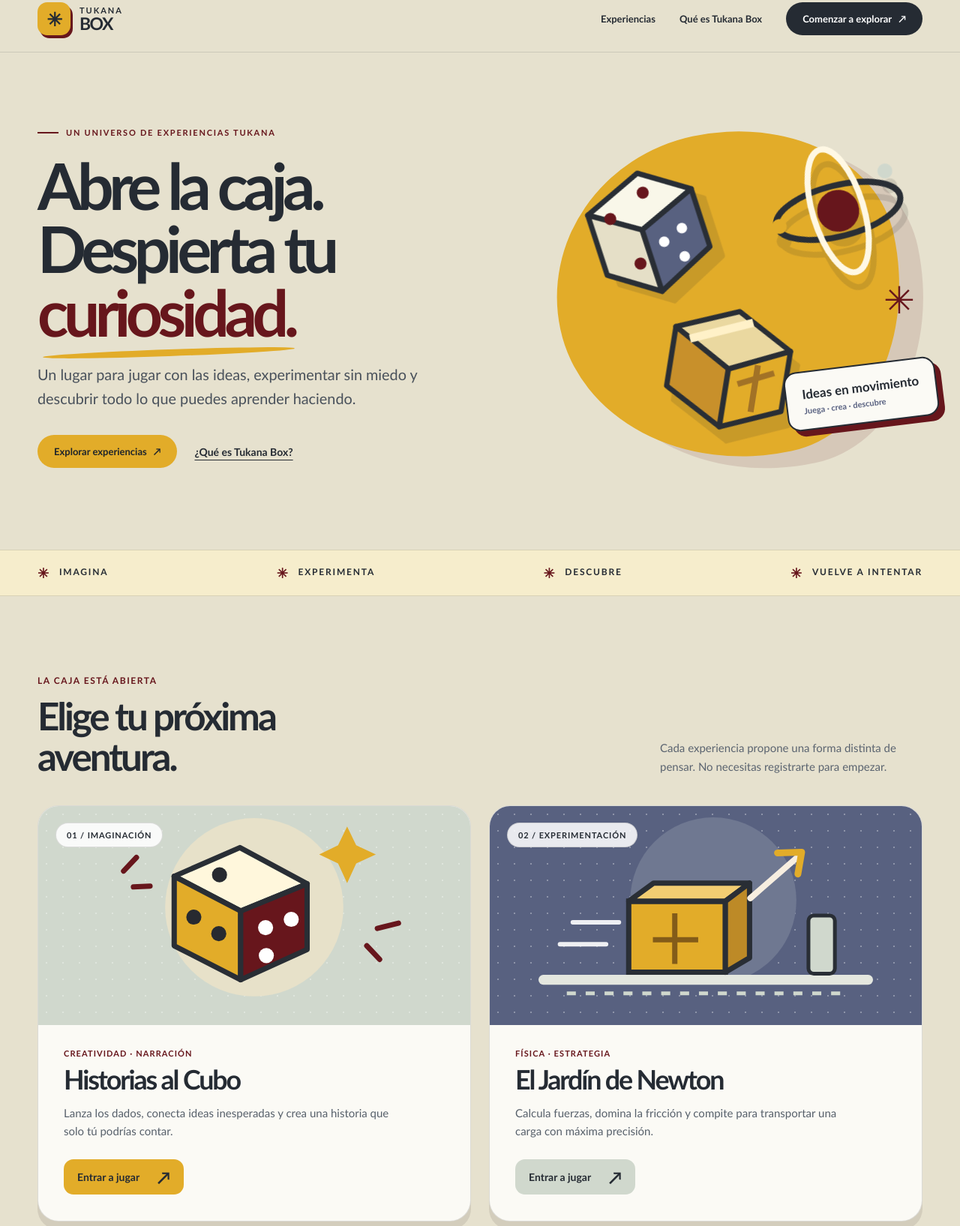
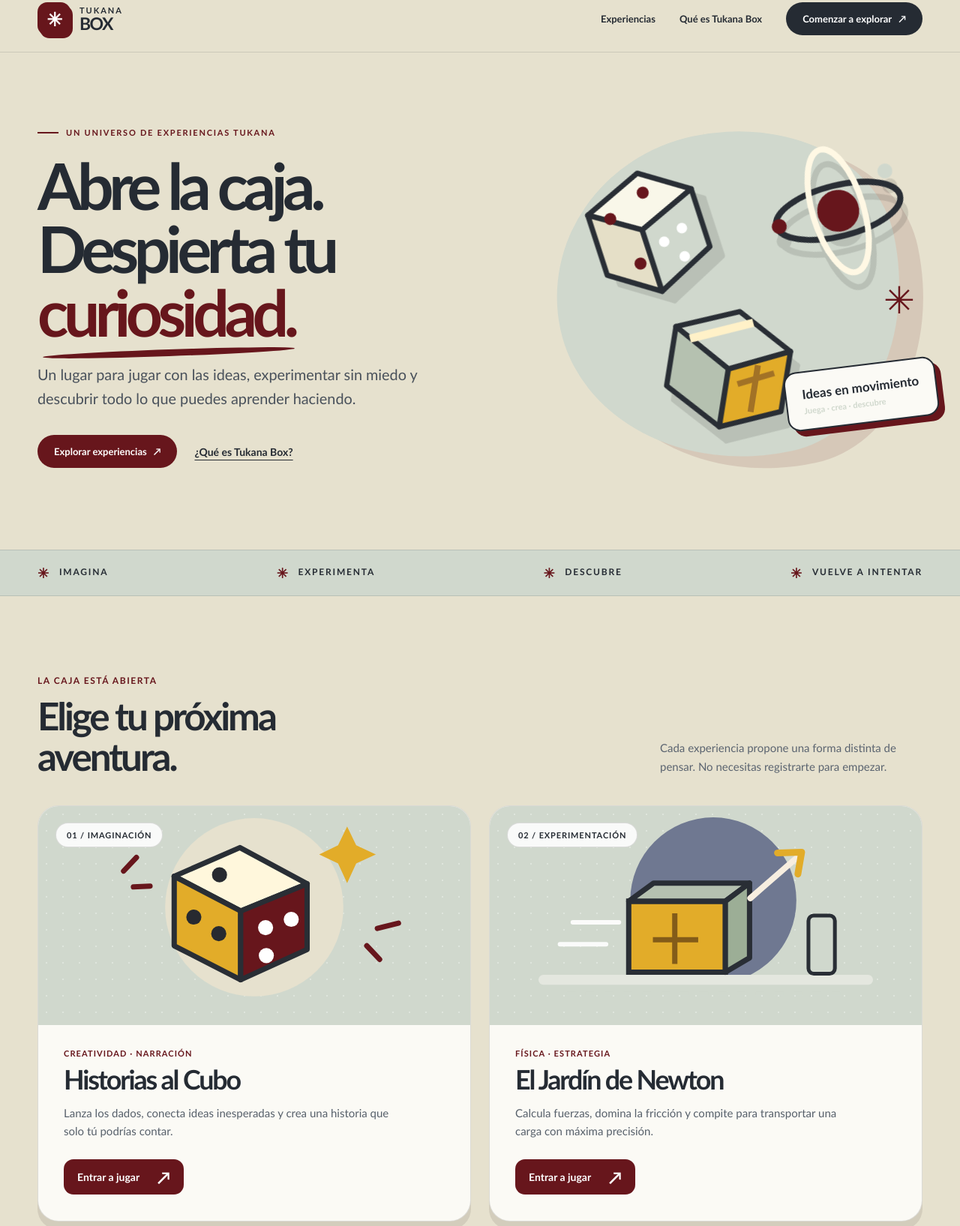
Before and after one commit to juangonzalez0535-ship-it/Tuakana4teachers, a plain HTML site: page index.html in a window 1280 px wide. Shown: the part 19-1654 px from the top of the page at 75% size. Drawn offline with Linux system fonts and the light colour scheme.

Commit message:
design: aplicar paleta Tukana Box beige, verde pálido y rojo profundo

```diff
--- a/index.html
+++ b/index.html
@@ -7,7 +7,7 @@
 <meta name="description" content="Tukana Box: experiencias interactivas para aprender jugando, crear historias, experimentar y descubrir.">
 <title>Tukana Box — Aprender es explorar</title>
 <style>
-:root{--ink:#252b33;--blue:#586180;--yellow:#E2AC29;--red:#67161C;--beige:#E6E1CE;--mint:#D0D8CD;--paper:#fbfaf5;--white:#fff;--line:#d4d0c1}
+:root{--ink:#252b33;--blue:#D0D8CD;--yellow:#67161C;--red:#67161C;--beige:#E6E1CE;--mint:#D0D8CD;--paper:#fbfaf5;--white:#fff;--line:#d4d0c1}
 *{box-sizing:border-box}
 html{scroll-behavior:smooth}
 body{margin:0;background:var(--beige);color:var(--ink);font-family:Montserrat,'Trebuchet MS',Arial,sans-serif;-webkit-font-smoothing:antialiased}
@@ -18,7 +18,7 @@ a:focus-visible{outline:3px solid var(--red);outline-offset:5px}
 header{position:relative;z-index:5;border-bottom:1px solid rgba(37,43,51,.13)}
 .nav{min-height:88px;display:flex;align-items:center;justify-content:space-between;gap:20px}
 .brand{display:flex;align-items:center;gap:12px;text-decoration:none;font-weight:900;font-size:23px;letter-spacing:-.07em}
-.brand-mark{width:44px;height:44px;border-radius:13px;background:var(--yellow);display:grid;place-items:center;color:var(--ink);font-weight:900;font-size:25px;box-shadow:3px 4px 0 var(--red)}
+.brand-mark{width:44px;height:44px;border-radius:13px;background:var(--red);display:grid;place-items:center;color:#fff;font-weight:900;font-size:25px;box-shadow:3px 4px 0 var(--red)}
 .brand .small{font-size:11px;font-weight:750;letter-spacing:.18em;display:block;line-height:1.25}
 .brand .big{display:block;line-height:1}
 nav{display:flex;align-items:center;gap:32px}
@@ -26,7 +26,7 @@ nav a{font-size:13px;font-weight:750;text-decoration:none}
 nav a:hover{color:var(--red)}
 .pill-link{background:var(--ink);color:#fff;border-radius:100px;padding:14px 22px;text-decoration:none;font-weight:800;font-size:13px;display:inline-flex;align-items:center;gap:9px;transition:transform .2s,box-shadow .2s}
 .pill-link:hover{transform:translateY(-3px);box-shadow:0 6px 0 var(--yellow)}
-.pill-link.light{background:var(--yellow);color:#1e242b}
+.pill-link.light{background:var(--red);color:#fff}
 .hero{padding:78px 0 95px;overflow:hidden}
 .hero-inner{display:grid;grid-template-columns:1.12fr .88fr;align-items:center;gap:40px}
 .eyebrow{display:inline-flex;align-items:center;gap:10px;font-size:11px;letter-spacing:.16em;text-transform:uppercase;font-weight:850;color:var(--red);margin:0 0 22px}
@@ -38,7 +38,7 @@ h1 em:after{content:"";position:absolute;left:2%;bottom:-8px;width:98%;height:9p
 .hero-actions{display:flex;align-items:center;gap:23px;flex-wrap:wrap}
 .text-link{font-size:14px;font-weight:800;text-underline-offset:5px}
 .hero-art{height:490px;position:relative;isolation:isolate}
-.art-orb{position:absolute;inset:28px 5% 24px 3%;border-radius:49% 51% 42% 58% / 49% 42% 58% 51%;background:var(--yellow);transform:rotate(-12deg);box-shadow:28px 22px 0 rgba(103,22,28,.12)}
+.art-orb{position:absolute;inset:28px 5% 24px 3%;border-radius:49% 51% 42% 58% / 49% 42% 58% 51%;background:var(--mint);transform:rotate(-12deg);box-shadow:28px 22px 0 rgba(103,22,28,.12)}
 .art-grid{position:absolute;inset:0;background-image:radial-gradient(rgba(37,43,51,.18) 1.4px,transparent 1.4px);background-size:20px 20px;mask-image:radial-gradient(circle,black,transparent 65%)}
 .float{position:absolute;filter:drop-shadow(12px 17px 0 rgba(31,30,29,.13))}
 .f-dice{top:60px;left:6%;transform:rotate(-18deg);animation:bob 5s ease-in-out infinite}
@@ -48,7 +48,7 @@ h1 em:after{content:"";position:absolute;left:2%;bottom:-8px;width:98%;height:9p
 .art-label small{font-weight:600;color:var(--blue);display:block;margin-top:5px;font-size:11px}
 .sparkle{position:absolute;top:45%;right:2%;font-size:50px;color:var(--red)}
 @keyframes bob{0%,100%{translate:0 0}50%{translate:0 -12px}}
-.ribbon{border-top:1px solid rgba(37,43,51,.14);border-bottom:1px solid rgba(37,43,51,.14);background:#f6edcc;overflow:hidden}
+.ribbon{border-top:1px solid rgba(37,43,51,.14);border-bottom:1px solid rgba(37,43,51,.14);background:#D0D8CD;overflow:hidden}
 .ribbon-content{display:flex;justify-content:space-between;gap:22px;align-items:center;padding:19px 30px;font-size:12px;font-weight:900;letter-spacing:.15em;text-transform:uppercase}
 .ribbon span:before{content:"✳";margin-right:12px;color:var(--red);font-size:18px;vertical-align:middle}
 .section{padding:105px 0}
@@ -61,7 +61,7 @@ h2{font-size:clamp(34px,4vw,61px);line-height:1.05;letter-spacing:-.06em;margin:
 .game-card:hover{transform:translateY(-6px);box-shadow:0 18px 0 rgba(39,37,37,.09)}
 .game-art{position:relative;height:292px;display:grid;place-items:center;overflow:hidden}
 .game-art.dice{background:#D0D8CD}
-.game-art.newton{background:#586180}
+.game-art.newton{background:#D0D8CD}
 .game-art:before{content:"";position:absolute;inset:0;background-image:radial-gradient(rgba(255,255,255,.32) 1px,transparent 1px);background-size:22px 22px}
 .game-art svg{width:100%;height:100%;max-height:292px;position:relative;z-index:1}
 .game-number{position:absolute;top:22px;left:23px;z-index:2;padding:9px 14px;border:1px solid rgba(0,0,0,.13);border-radius:99px;background:rgba(255,255,255,.87);font-size:11px;font-weight:850;letter-spacing:.08em}
@@ -69,23 +69,23 @@ h2{font-size:clamp(34px,4vw,61px);line-height:1.05;letter-spacing:-.06em;margin:
 .game-category{color:var(--red);font-weight:850;letter-spacing:.1em;text-transform:uppercase;font-size:11px}
 .game-info h3{font-size:clamp(28px,2.8vw,40px);letter-spacing:-.06em;line-height:1.12;margin:9px 0 12px}
 .game-info p{font-size:15px;line-height:1.65;color:#57606b;margin:0 0 25px;max-width:440px;min-height:49px}
-.play{display:inline-flex;align-items:center;justify-content:space-between;gap:20px;background:var(--yellow);border-radius:13px;padding:15px 18px;text-decoration:none;font-weight:850;font-size:14px;min-width:160px;transition:background .2s}
-.play:hover{background:#f0bd40}
+.play{display:inline-flex;align-items:center;justify-content:space-between;gap:20px;background:var(--red);color:#fff;border-radius:13px;padding:15px 18px;text-decoration:none;font-weight:850;font-size:14px;min-width:160px;transition:background .2s}
+.play:hover{background:#853039}
 .play span:last-child{font-size:23px;line-height:0}
-.game-card:nth-child(2) .play{background:var(--mint)}
-.game-card:nth-child(2) .play:hover{background:#b8cbb0}
-.why{background:var(--blue);color:white;overflow:hidden;position:relative}
+.game-card:nth-child(2) .play{background:var(--red);color:#fff}
+.game-card:nth-child(2) .play:hover{background:#853039}
+.why{background:var(--red);color:white;overflow:hidden;position:relative}
 .why:before{content:"✳";font-size:450px;color:rgba(255,255,255,.04);position:absolute;right:0;top:-140px;line-height:1}
 .why-inner{display:grid;grid-template-columns:1fr 1fr;gap:60px;padding-top:94px;padding-bottom:94px;position:relative}
 .why h2{max-width:540px}
-.why p{font-size:17px;line-height:1.75;color:#e4e7ec;max-width:510px;margin:0}
+.why p{font-size:17px;line-height:1.75;color:#f5eae5;max-width:510px;margin:0}
 .why-list{display:flex;gap:10px;flex-wrap:wrap;margin-top:24px}
 .why-list span{border:1px solid rgba(255,255,255,.44);border-radius:99px;padding:10px 14px;font-size:12px;font-weight:850}
 .more{padding:87px 0 110px}
 .more-grid{display:grid;grid-template-columns:1fr 1fr;gap:18px;margin-top:30px}
 .mini{background:rgba(255,255,255,.55);border:1px solid #cfccbd;border-radius:17px;padding:24px;display:flex;align-items:center;gap:17px;text-decoration:none;transition:background .2s}
 .mini:hover{background:#fff}
-.mini-icon{width:53px;height:53px;border-radius:13px;background:#f3d987;display:grid;place-items:center;font-size:25px;flex-shrink:0}
+.mini-icon{width:53px;height:53px;border-radius:13px;background:#D0D8CD;display:grid;place-items:center;font-size:25px;flex-shrink:0}
 .mini strong{font-size:16px;display:block;margin-bottom:4px}
 .mini small{color:#636873;line-height:1.5;display:block}
 .mini-arrow{margin-left:auto;font-size:24px}
@@ -111,18 +111,18 @@ footer p{font-size:13px;line-height:1.7;color:#c1c5c8;max-width:400px}
 <section class="hero"><div class="container hero-inner">
 <div><div class="eyebrow">Un universo de experiencias Tukana</div><h1>Abre la caja.<br>Despierta tu <em>curiosidad.</em></h1><p class="lede">Un lugar para jugar con las ideas, experimentar sin miedo y descubrir todo lo que puedes aprender haciendo.</p><div class="hero-actions"><a class="pill-link light" href="#experiencias">Explorar experiencias <span aria-hidden="true">↗</span></a><a class="text-link" href="#que-es">¿Qué es Tukana Box?</a></div></div>
 <div class="hero-art" aria-label="Ilustraciones de dados, átomos y una caja de herramientas" role="img"><div class="art-grid"></div><div class="art-orb"></div>
-<div class="float f-dice"><svg width="217" height="215" viewBox="0 0 217 215" aria-hidden="true"><path d="M39 55L119 22L181 64L102 96Z" fill="#f9f7e9" stroke="#292e35" stroke-width="7" stroke-linejoin="round"/><path d="M39 55L102 96L102 182L39 139Z" fill="#e5dfc7" stroke="#292e35" stroke-width="7" stroke-linejoin="round"/><path d="M102 96L181 64L181 145L102 182Z" fill="#586180" stroke="#292e35" stroke-width="7" stroke-linejoin="round"/><g fill="#67161C"><circle cx="66" cy="69" r="8"/><circle cx="118" cy="49" r="8"/><circle cx="86" cy="138" r="8"/></g><g fill="#fff"><circle cx="125" cy="120" r="7"/><circle cx="153" cy="110" r="7"/><circle cx="145" cy="147" r="7"/></g></svg></div>
-<div class="float f-atom"><svg width="205" height="205" viewBox="0 0 205 205" aria-hidden="true"><circle cx="102" cy="102" r="28" fill="#67161C"/><ellipse cx="102" cy="102" rx="85" ry="34" fill="none" stroke="#292e35" stroke-width="8" transform="rotate(-31 102 102)"/><ellipse cx="102" cy="102" rx="85" ry="34" fill="none" stroke="#fff8e4" stroke-width="8" transform="rotate(56 102 102)"/><circle cx="33" cy="145" r="10" fill="#E2AC29"/><circle cx="146" cy="33" r="10" fill="#D0D8CD"/></svg></div>
-<div class="float f-block"><svg width="220" height="200" viewBox="0 0 220 200" aria-hidden="true"><path d="M33 48L114 15L189 57L111 93Z" fill="#ead8a0" stroke="#292e35" stroke-width="7" stroke-linejoin="round"/><path d="M33 48L111 93L111 171L33 128Z" fill="#c8902b" stroke="#292e35" stroke-width="7" stroke-linejoin="round"/><path d="M111 93L189 57L189 138L111 171Z" fill="#E2AC29" stroke="#292e35" stroke-width="7" stroke-linejoin="round"/><path d="M54 61L134 27" stroke="#fff1c8" stroke-width="11"/><path d="M149 82L149 145" stroke="#a27226" stroke-width="8"/><path d="M126 111L172 89" stroke="#a27226" stroke-width="8"/></svg></div>
+<div class="float f-dice"><svg width="217" height="215" viewBox="0 0 217 215" aria-hidden="true"><path d="M39 55L119 22L181 64L102 96Z" fill="#f9f7e9" stroke="#292e35" stroke-width="7" stroke-linejoin="round"/><path d="M39 55L102 96L102 182L39 139Z" fill="#e5dfc7" stroke="#292e35" stroke-width="7" stroke-linejoin="round"/><path d="M102 96L181 64L181 145L102 182Z" fill="#D0D8CD" stroke="#292e35" stroke-width="7" stroke-linejoin="round"/><g fill="#67161C"><circle cx="66" cy="69" r="8"/><circle cx="118" cy="49" r="8"/><circle cx="86" cy="138" r="8"/></g><g fill="#fff"><circle cx="125" cy="120" r="7"/><circle cx="153" cy="110" r="7"/><circle cx="145" cy="147" r="7"/></g></svg></div>
+<div class="float f-atom"><svg width="205" height="205" viewBox="0 0 205 205" aria-hidden="true"><circle cx="102" cy="102" r="28" fill="#67161C"/><ellipse cx="102" cy="102" rx="85" ry="34" fill="none" stroke="#292e35" stroke-width="8" transform="rotate(-31 102 102)"/><ellipse cx="102" cy="102" rx="85" ry="34" fill="none" stroke="#fff8e4" stroke-width="8" transform="rotate(56 102 102)"/><circle cx="33" cy="145" r="10" fill="#67161C"/><circle cx="146" cy="33" r="10" fill="#D0D8CD"/></svg></div>
+<div class="float f-block"><svg width="220" height="200" viewBox="0 0 220 200" aria-hidden="true"><path d="M33 48L114 15L189 57L111 93Z" fill="#d0d8cd" stroke="#292e35" stroke-width="7" stroke-linejoin="round"/><path d="M33 48L111 93L111 171L33 128Z" fill="#b5c1b0" stroke="#292e35" stroke-width="7" stroke-linejoin="round"/><path d="M111 93L189 57L189 138L111 171Z" fill="#E2AC29" stroke="#292e35" stroke-width="7" stroke-linejoin="round"/><path d="M54 61L134 27" stroke="#fff1c8" stroke-width="11"/><path d="M149 82L149 145" stroke="#a27226" stroke-width="8"/><path d="M126 111L172 89" stroke="#a27226" stroke-width="8"/></svg></div>
 <div class="sparkle" aria-hidden="true">✳</div><div class="art-label">Ideas en movimiento <small>Juega · crea · descubre</small></div></div>
 </div></section>
 <div class="ribbon" aria-hidden="true"><div class="container ribbon-content"><span>Imagina</span><span>Experimenta</span><span>Descubre</span><span>Vuelve a intentar</span></div></div>
 <section id="experiencias" class="section"><div class="container">
 <div class="section-top"><div><span class="kicker">La caja está abierta</span><h2>Elige tu próxima<br>aventura.</h2></div><p class="section-sub">Cada experiencia propone una forma distinta de pensar. No necesitas registrarte para empezar.</p></div>
 <div class="cards">
-<article class="game-card"><div class="game-art dice"><span class="game-number">01 / IMAGINACIÓN</span><svg viewBox="0 0 520 290" aria-hidden="true"><circle cx="260" cy="134" r="118" fill="#e7e1c9"/><path d="M154 93l87-38 89 48-88 36z" fill="#fff7dc" stroke="#292e35" stroke-width="7" stroke-linejoin="round"/><path d="M154 93l88 46v91l-88-45z" fill="#E2AC29" stroke="#292e35" stroke-width="7" stroke-linejoin="round"/><path d="M242 139l88-36v87l-88 40z" fill="#67161C" stroke="#292e35" stroke-width="7" stroke-linejoin="round"/><g fill="#272a30"><circle cx="214" cy="91" r="10"/><circle cx="180" cy="147" r="10"/><circle cx="213" cy="169" r="10"/></g><g fill="#fff"><circle cx="275" cy="161" r="10"/><circle cx="309" cy="150" r="10"/><circle cx="276" cy="198" r="10"/></g><path d="M87 86l17-18m-4 39l22-1M409 185l17 18m-3-41l28-7" stroke="#67161C" stroke-width="7" stroke-linecap="round"/><path d="M371 52l12-25 12 25 26 12-26 12-12 26-12-26-25-12z" fill="#E2AC29"/></svg></div>
+<article class="game-card"><div class="game-art dice"><span class="game-number">01 / IMAGINACIÓN</span><svg viewBox="0 0 520 290" aria-hidden="true"><circle cx="260" cy="134" r="118" fill="#e6e1ce"/><path d="M154 93l87-38 89 48-88 36z" fill="#fff7dc" stroke="#292e35" stroke-width="7" stroke-linejoin="round"/><path d="M154 93l88 46v91l-88-45z" fill="#E2AC29" stroke="#292e35" stroke-width="7" stroke-linejoin="round"/><path d="M242 139l88-36v87l-88 40z" fill="#67161C" stroke="#292e35" stroke-width="7" stroke-linejoin="round"/><g fill="#272a30"><circle cx="214" cy="91" r="10"/><circle cx="180" cy="147" r="10"/><circle cx="213" cy="169" r="10"/></g><g fill="#fff"><circle cx="275" cy="161" r="10"/><circle cx="309" cy="150" r="10"/><circle cx="276" cy="198" r="10"/></g><path d="M87 86l17-18m-4 39l22-1M409 185l17 18m-3-41l28-7" stroke="#67161C" stroke-width="7" stroke-linecap="round"/><path d="M371 52l12-25 12 25 26 12-26 12-12 26-12-26-25-12z" fill="#E2AC29"/></svg></div>
 <div class="game-info"><div class="game-category">Creatividad · Narración</div><h3>Historias al Cubo</h3><p>Lanza los dados, conecta ideas inesperadas y crea una historia que solo tú podrías contar.</p><a class="play" href="./apps/historias-al-cubo/"><span>Entrar a jugar</span><span aria-hidden="true">↗</span></a></div></article>
-<article class="game-card"><div class="game-art newton"><span class="game-number">02 / EXPERIMENTACIÓN</span><svg viewBox="0 0 520 290" aria-hidden="true"><circle cx="270" cy="125" r="110" fill="#6f7891"/><path d="M45 230h430" stroke="#e4e7df" stroke-width="13" stroke-linecap="round"/><path d="M76 248h369" stroke="#d0d8cd" stroke-width="5" stroke-dasharray="12 13"/><path d="M158 126h128v94H158z" fill="#E2AC29" stroke="#292e35" stroke-width="7"/><path d="M158 126l33-24h127l-32 24z" fill="#f2cd72" stroke="#292e35" stroke-width="7" stroke-linejoin="round"/><path d="M286 126l32-24v99l-32 19z" fill="#bd8a27" stroke="#292e35" stroke-width="7" stroke-linejoin="round"/><path d="M219 142v67M190 177h60" stroke="#835c19" stroke-width="7"/><path d="M319 122l62-54" stroke="#f7eee0" stroke-width="8" stroke-linecap="round"/><path d="M355 62l32-1-5 29" stroke="#E2AC29" stroke-width="9" fill="none" stroke-linecap="round" stroke-linejoin="round"/><rect x="396" y="145" width="35" height="77" rx="7" fill="#D0D8CD" stroke="#292e35" stroke-width="5"/><path d="M145 154h-61M128 183H67" stroke="#fff" stroke-width="6" stroke-linecap="round" opacity=".9"/></svg></div>
+<article class="game-card"><div class="game-art newton"><span class="game-number">02 / EXPERIMENTACIÓN</span><svg viewBox="0 0 520 290" aria-hidden="true"><circle cx="270" cy="125" r="110" fill="#6f7891"/><path d="M45 230h430" stroke="#e4e7df" stroke-width="13" stroke-linecap="round"/><path d="M76 248h369" stroke="#d0d8cd" stroke-width="5" stroke-dasharray="12 13"/><path d="M158 126h128v94H158z" fill="#E2AC29" stroke="#292e35" stroke-width="7"/><path d="M158 126l33-24h127l-32 24z" fill="#b5c1b0" stroke="#292e35" stroke-width="7" stroke-linejoin="round"/><path d="M286 126l32-24v99l-32 19z" fill="#9cae96" stroke="#292e35" stroke-width="7" stroke-linejoin="round"/><path d="M219 142v67M190 177h60" stroke="#835c19" stroke-width="7"/><path d="M319 122l62-54" stroke="#f7eee0" stroke-width="8" stroke-linecap="round"/><path d="M355 62l32-1-5 29" stroke="#E2AC29" stroke-width="9" fill="none" stroke-linecap="round" stroke-linejoin="round"/><rect x="396" y="145" width="35" height="77" rx="7" fill="#D0D8CD" stroke="#292e35" stroke-width="5"/><path d="M145 154h-61M128 183H67" stroke="#fff" stroke-width="6" stroke-linecap="round" opacity=".9"/></svg></div>
 <div class="game-info"><div class="game-category">Física · Estrategia</div><h3>El Jardín de Newton</h3><p>Calcula fuerzas, domina la fricción y compite para transportar una carga con máxima precisión.</p><a class="play" href="./apps/cargo-quest/"><span>Entrar a jugar</span><span aria-hidden="true">↗</span></a></div></article>
 </div></div></section>
 <section id="que-es" class="why"><div class="container why-inner"><div><span class="kicker" style="color:#f4cf6c">Otra forma de aprender</span><h2>La mejor pregunta es: «¿qué pasaría si…?»</h2></div><div><p>Tukana Box reúne experiencias interactivas para aprender haciendo. Aquí puedes equivocarte, probar otra estrategia, inventar una historia o descubrir cómo funcionan las cosas. La curiosidad abre el camino.</p><div class="why-list"><span>Sin cuentas</span><span>Sin formularios</span><span>Aprendizaje activo</span></div></div></div></section>
```
